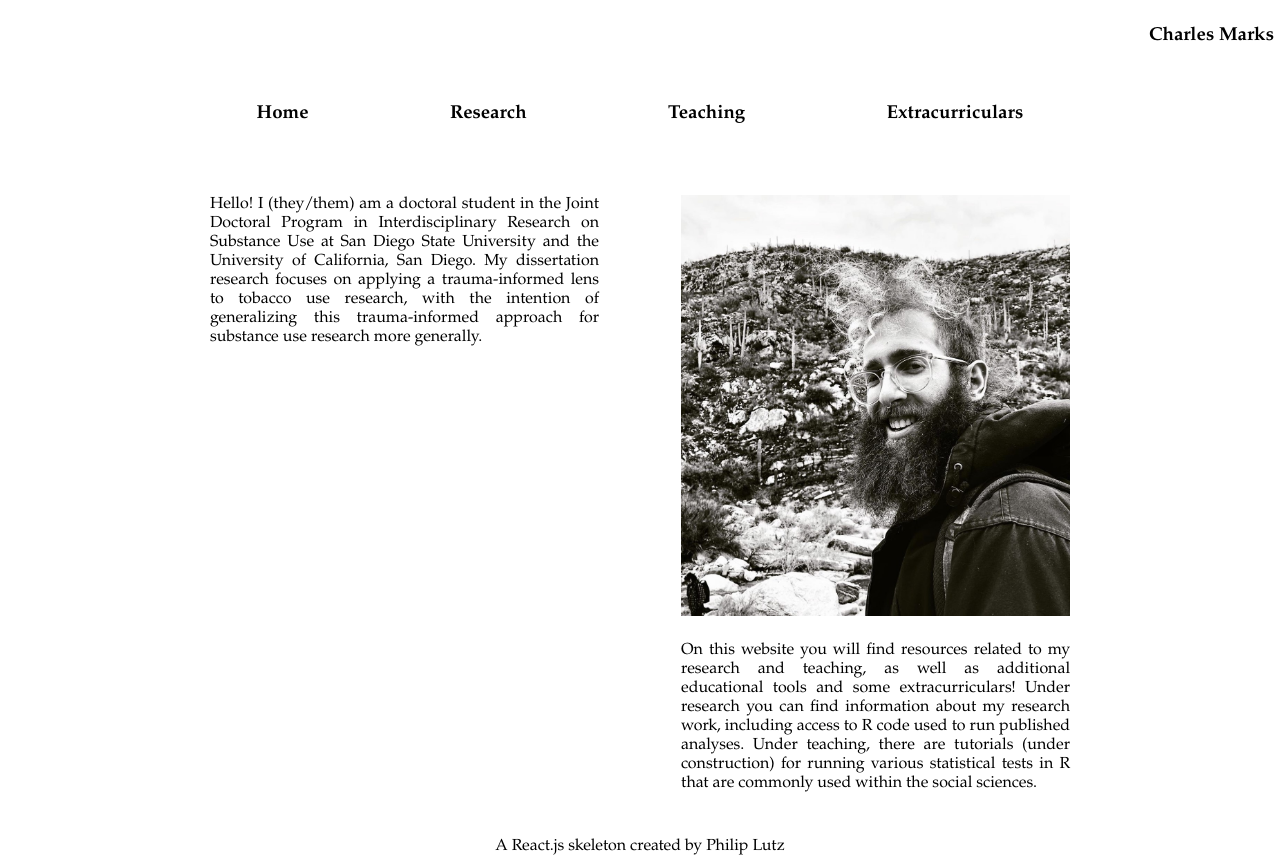
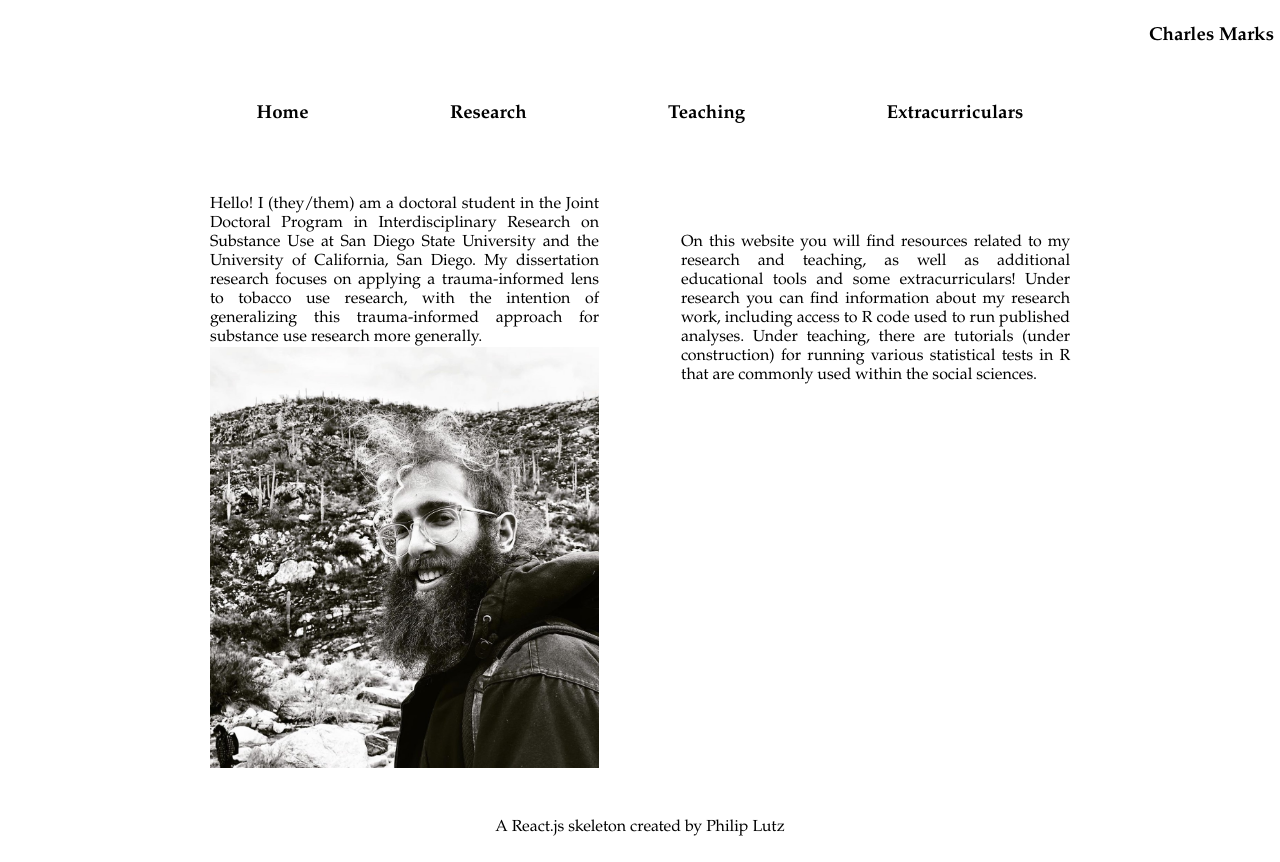
Before and after one commit to cmarkymark/portfolio-marks, a React (Create React App) app: page / in a window 1280 px wide. Built offline with nearby package versions, Linux system fonts and the light colour scheme.

Commit message:
Update Landing.js

```diff
--- a/src/components/landing/Landing.js
+++ b/src/components/landing/Landing.js
@@ -12,12 +12,12 @@ const Landing = ({landing}) => {
     University and the University of California, San Diego. My dissertation research focuses on applying a trauma-informed lens to tobacco use
     research, with the intention of generalizing this trauma-informed approach for substance use research more generally.
     <br/>
-
+    <img class="image" src="Pics/myface.jpg" alt=""/>
 
      </div>
   <div class="spacer"></div>
   <div class="column">
-    <img class="image" src="Pics/myface.jpg" alt=""/>
+
       <br/>
       <br/>
     On this website you will find resources related to my research and teaching, as well as additional educational tools and
```
